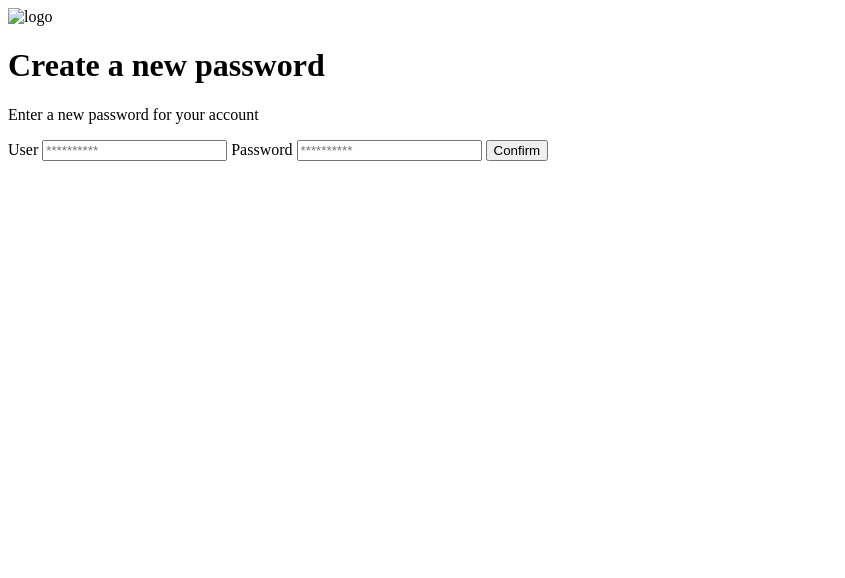
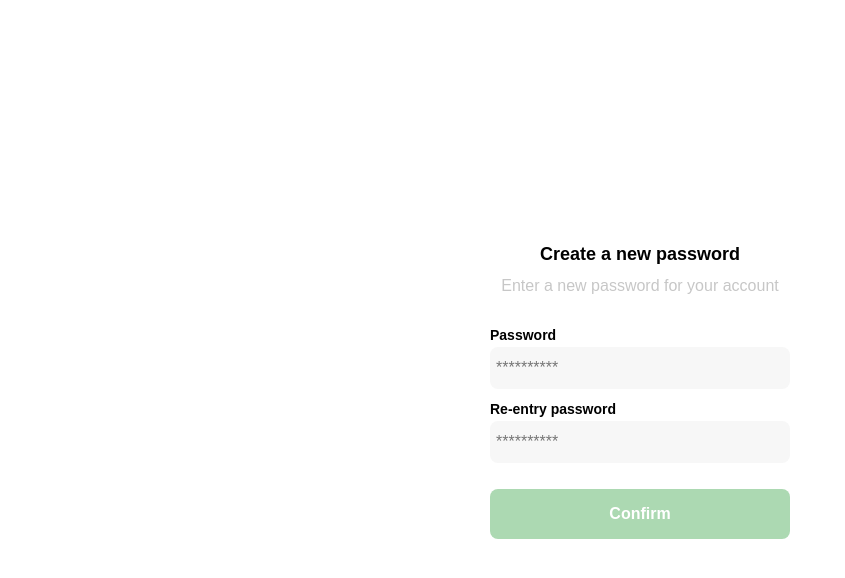
Before and after one commit to HASCA-GH/YardSale, a plain HTML site: page signinpage.html in a window 1280 px wide. Shown: the whole page, without its empty margins (0-845 px from the left). Drawn offline with Linux system fonts and the light colour scheme.

Commit message:
ADD: Signin page. Styles with css

```diff
--- a/signinpage.html
+++ b/signinpage.html
@@ -6,19 +6,124 @@
     <meta http-equiv="X-UA-Compatible" content="IE=edge">
     <meta name="viewport" content="width=device-width, initial-scale=1.0">
     <title>Document</title>
+    <style>
+        :root {
+            --white: #FFFFFF;
+            --black: #000000;
+            --very-light-pink: #C7C7C7;
+            --text-input-field: #F7F7F7;
+            --hospital-green: #acd9b2;
+            --sm: 14px;
+            --md: 16px;
+            --lg: 18px;
+        }
+
+        body {
+            /* font-family: 'MuseoModerno', cursive; */
+            font-family: 'Quicksand', sans-serif;
+            margin: 0;
+        }
+
+        .login {
+            /* background: pink; */
+            /* width: 80vw; */
+            width: 100%;
+            /* height: 300px; */
+            height: 100vh;
+            display: grid;
+            place-items: center;
+            /* margin: 0 auto; */
+        }
+
+        .form-container {
+            /* background: rgb(147, 146, 146); */
+            display: grid;
+            grid-template-rows: auto 1fr auto;
+            width: 300px;
+            /* grid-template-rows: ; */
+        }
+
+        .logo {
+            width: 150px;
+            margin-bottom: 48px;
+            justify-self: center;
+            display: none;
+        }
+
+        .title {
+            font-size: var(--lg);
+            margin-bottom: 12px;
+            text-align: center;
+            /* justify-self: center; */
+        }
+
+        .subtitle {
+            color: var(--very-light-pink);
+            font-size: var(--md);
+            font-weight: 300;
+            margin-top: 0;
+            margin-bottom: 32px;
+            /* justify-self: center; */
+            text-align: center;
+        }
+
+        .label {
+            font-size: var(--sm);
+            font-weight: bold;
+            margin-bottom: 4px;
+        }
+
+        .input {
+            background-color: var(--text-input-field);
+            border: none;
+            border-radius: 8px;
+            height: 30px;
+            font-size: var(--md);
+            padding: 6px;
+            margin-bottom: 12px;
+        }
+
+        .form {
+            display: flex;
+            flex-direction: column;
+        }
+
+        .primary-button {
+            background-color: var(--hospital-green);
+            border-radius: 8px;
+            border: none;
+            color: var(--white);
+            width: 100%;
+            cursor: pointer;
+            font-size: var(--md);
+            font-weight: bold;
+            height: 50px;
+        }
+
+        .login-button {
+            margin-top: 14px;
+            margin-bottom: 30px;
+        }
+
+        @media (max-width:640px) {
+            .logo {
+                display: block;
+            }
+        }
+    </style>
 </head>
 
 <body>
     <div class="login">
         <div class="form-container">
-            <img class="logo" src="" alt="logo">
+            <img class="logo" src="./logos/logo_yard_sale.svg" alt="logo">
             <h1 class="title">Create a new password</h1>
             <p class="subtitle">Enter a new password for your account</p>
             <form class="form" action="/">
-                <label class="label" for="user">User</label>
-                <input class="input input-password" type="password" id="user" placeholder="**********">
+                <label class="label" for="password">Password</label>
+                <input class="input input-password" type="password" id="password" placeholder="**********">
 
-                <label class="label" for="new-password">Password</label>
+                <label class="label" for="new-password">Re-entry password</label>
                 <input class="input input-password" type="password" id="new-password" placeholder="**********">
                 <input class="primary-button login-button" type="submit" value="Confirm">
             </form>
```
